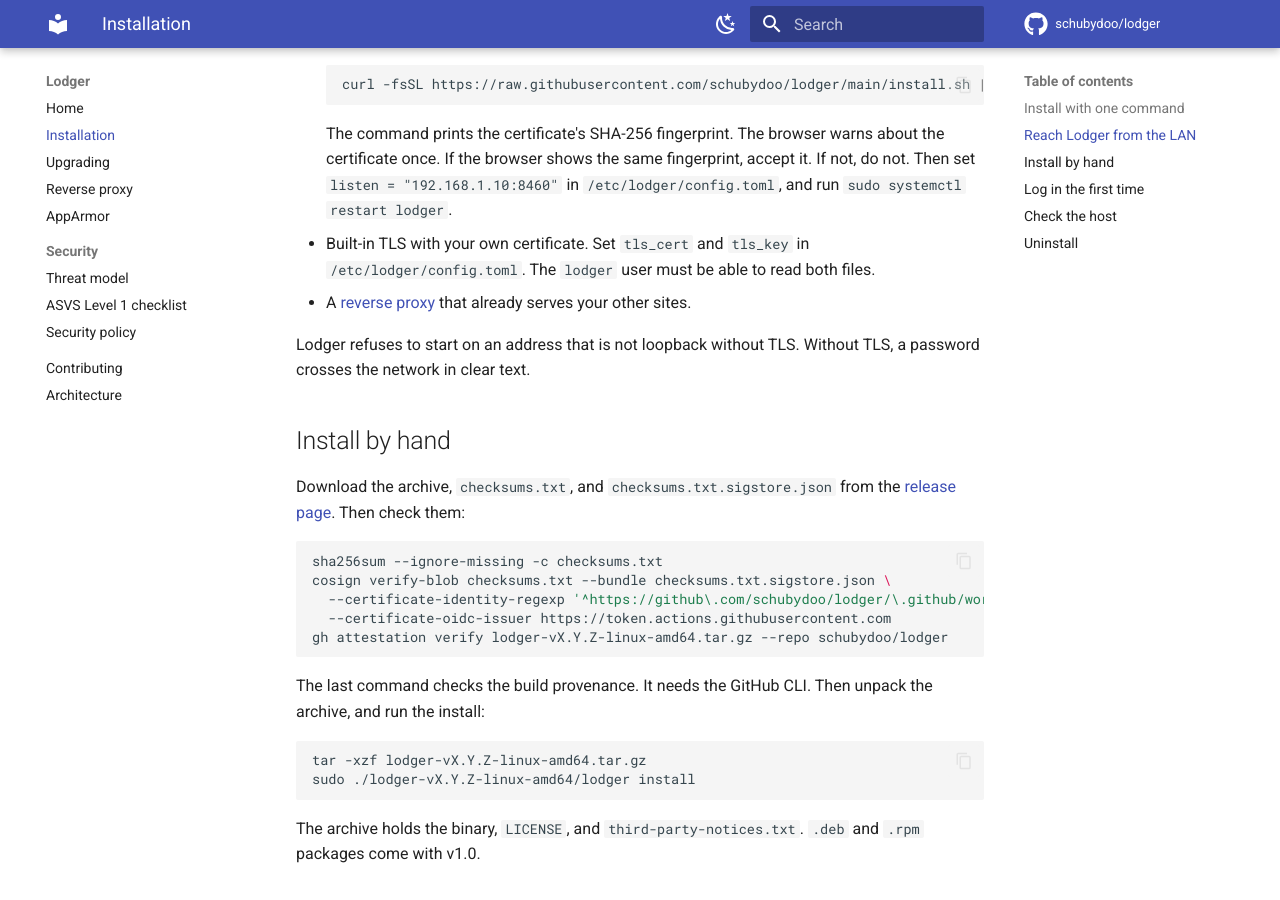
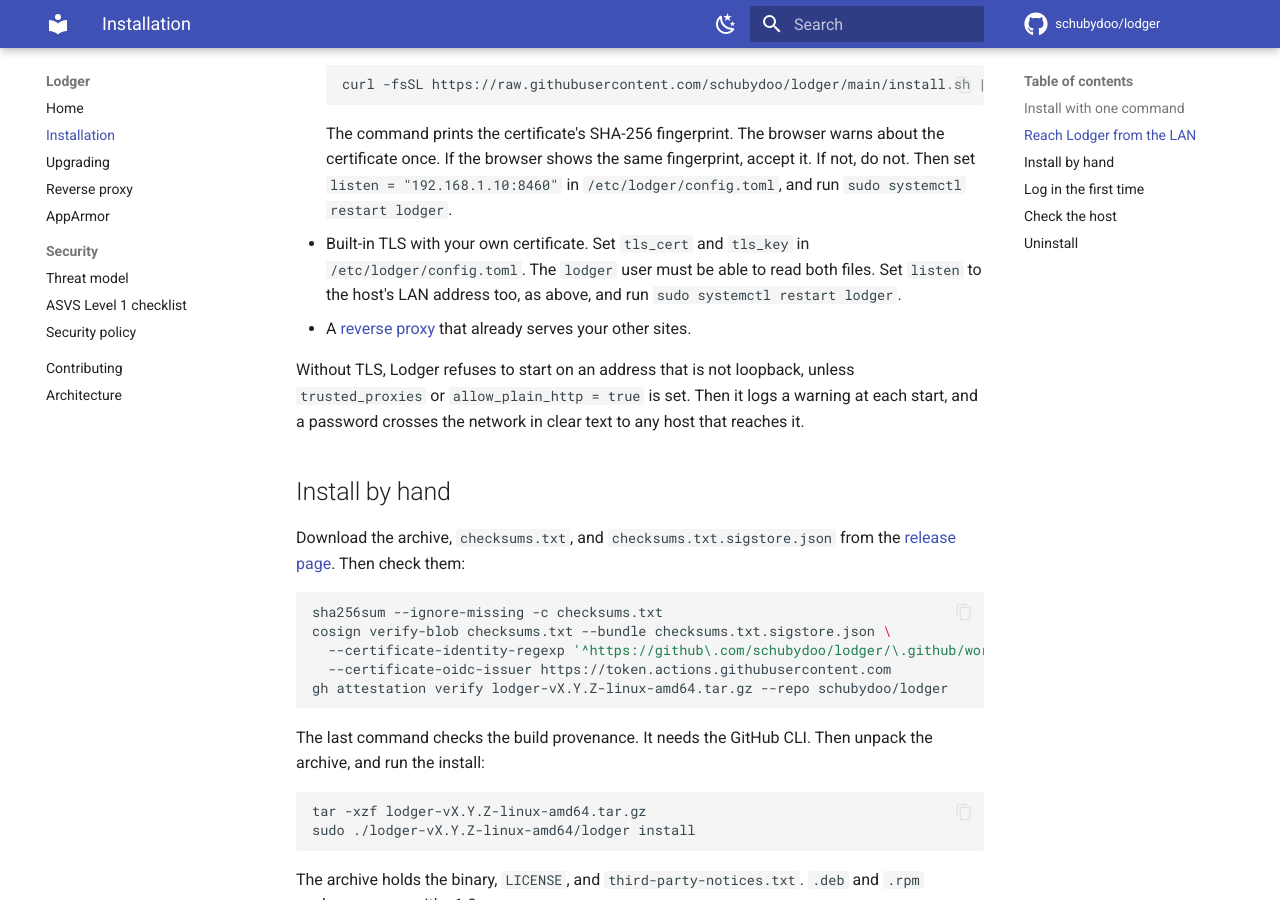
Before and after one commit to schubydoo/lodger, an MkDocs documentation site: the page built from docs/installation.md, in a window 1280 px wide and 900 px high, scrolled down 1192 px. Built offline with MkDocs 1.6.1 and Material for MkDocs 9.7.7, drawn with Linux system fonts in a browser that asks for light colours; comment, search, counter and statistics services are not loaded; the version menu is left out.

Commit message:
docs: state the plain-HTTP rule exactly, and give the site root a target
Co-Authored-By: Claude Opus 5.5 <noreply@anthropic.com>

```diff
--- a/docs/installation.md
+++ b/docs/installation.md
@@ -49,11 +49,14 @@ itself. Choose one of these ways:
     `sudo systemctl restart lodger`.
 
 - Built-in TLS with your own certificate. Set `tls_cert` and `tls_key` in
-  `/etc/lodger/config.toml`. The `lodger` user must be able to read both files.
+  `/etc/lodger/config.toml`. The `lodger` user must be able to read both files. Set
+  `listen` to the host's LAN address too, as above, and run
+  `sudo systemctl restart lodger`.
 - A [reverse proxy](reverse-proxy.md) that already serves your other sites.
 
-Lodger refuses to start on an address that is not loopback without TLS. Without TLS,
-a password crosses the network in clear text.
+Without TLS, Lodger refuses to start on an address that is not loopback, unless
+`trusted_proxies` or `allow_plain_http = true` is set. Then it logs a warning at each
+start, and a password crosses the network in clear text to any host that reaches it.
 
 ## Install by hand
 
```
Also changed, not shown: docs/upgrading.md (+1 -1 lines), 1 other file.
